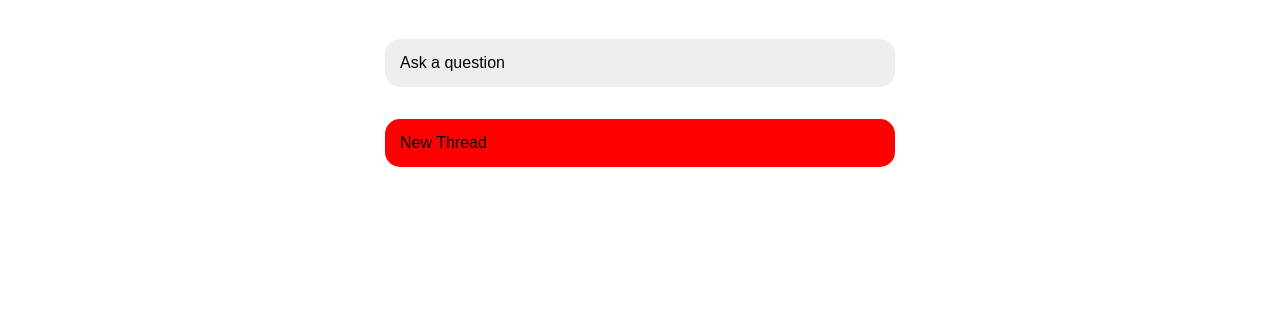
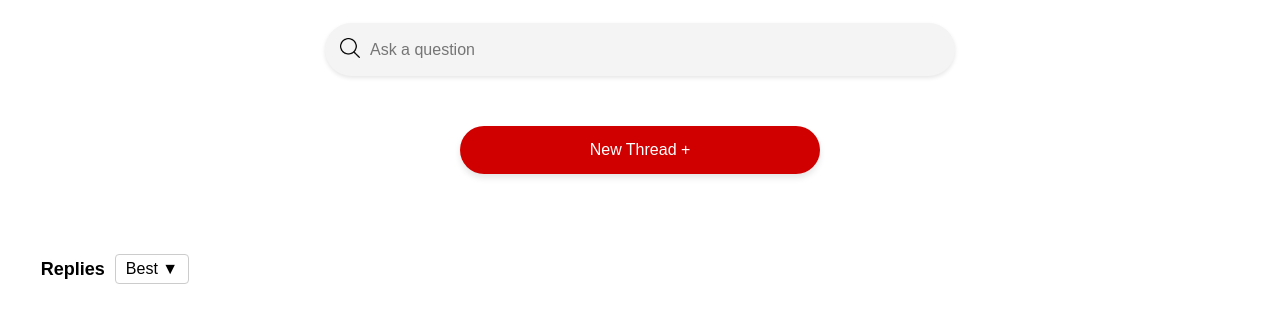
Before and after one commit to Zong-Zehao/ZSBC, a plain HTML site: page index.html in a window 1280 px wide. Shown: the part 188-510 px from the top of the page. Drawn offline with Linux system fonts and the light colour scheme.

Commit message:
index FED done

```diff
--- a/index.html
+++ b/index.html
@@ -16,9 +16,36 @@
 
     <article>
         <h1 id="assist">How can we assist you?</h1>
-        <p id="search">Ask a question</p>
-        <p id="thread">New Thread</p>
+        <div class="search-container">
+            <button class="search-btn">
+                <img src="/images/searchIcon.png" alt="search">
+            </button>
+            <input type="text" placeholder="Ask a question" class="search-input">
+        </div>
+        <div class="reply-container">
+            <button class="reply-btn">New Thread +</button>
+        </div>
+
+        <div class="replies-container">
+            <span class="replies-text">Replies</span>
+            <div class="dropdown">
+                <button class="dropdown-btn" id="dropdownBtn">Best ▼</button>
+                <ul class="dropdown-content" id="dropdownContent">
+                    <li><a href="#" onclick="updateDropdown('Best')">Best</a></li>
+                    <li><a href="#" onclick="updateDropdown('Newest')">Newest</a></li>
+                    <li><a href="#" onclick="updateDropdown('Oldest')">Oldest</a></li>
+                </ul>
+            </div>
+        </div>
+
     </article>
+
+    <script>
+        // Function to update the dropdown button text
+        function updateDropdown(selection) {
+            document.getElementById('dropdownBtn').innerHTML = selection + ' ▼';
+        }
+    </script>
 
 
 </body>
--- a/main.css
+++ b/main.css
@@ -28,18 +28,128 @@ article{
     font-size: 2em;
 }
 
-#search{
-    background-color: #EEEEEE;
+
+/* search bar */
+.search-container {
+    display: flex;
+    align-items: center;
+    width: 600px;
     padding: 15px;
-    width: 30em;
-    border-radius: 15px;
-    text-align: left;
+    border-radius: 50px;
+    background-color: #f4f4f4;
+    box-shadow: 0px 2px 4px rgba(0, 0, 0, 0.1);
 }
 
-#thread{
-    background-color: red;
-    padding: 15px;
-    width: 30em;
-    border-radius: 15px;
-    text-align: left;
+.search-input {
+    border: none;
+    background: none;
+    outline: none;
+    flex-grow: 1;
+    font-size: 16px;
+    padding-left: 10px;
 }
+
+.search-btn {
+    background: none;
+    border: none;
+    padding: 0;
+    cursor: pointer;
+}
+
+.search-btn img {
+    width: 20px;
+    height: 20px;
+}
+
+/*reply button*/
+.reply-container {
+    display: flex;
+    justify-content: center;
+    margin: 50px;
+}
+
+.reply-btn {
+    background-color: #d00000; /* Red background */
+    color: white; /* White text */
+    padding: 15px 130px; /* Padding inside the button */
+    border: none; /* Remove default borders */
+    border-radius: 50px; /* Make the button rounded */
+    font-size: 16px; /* Text size */
+    cursor: pointer; /* Pointer cursor on hover */
+    box-shadow: 0 4px 6px rgba(0, 0, 0, 0.1); /* Light shadow */
+    transition: background-color 0.3s ease; /* Smooth hover effect */
+}
+
+.reply-btn:hover {
+    background-color: #b00000; /* Darker red on hover */
+}
+
+.reply-btn:active {
+    background-color: #a00000; /* Even darker red on click */
+}
+
+/* reply thread filter start */
+.replies-container {
+    display: flex;
+    align-items: center;
+    padding: 10px;
+    margin: 20px 0 20px -1050px;
+}
+
+.replies-text {
+    font-size: 18px;
+    font-weight: bold;
+    margin-right: 10px;
+}
+
+/* Dropdown button */
+.dropdown {
+    position: relative;
+}
+
+.dropdown-btn {
+    background-color: #FFFFFF;
+    border: 1px solid #CCCCCC;
+    border-radius: 4px;
+    padding: 5px 10px;
+    font-size: 16px;
+    cursor: pointer;
+    outline: none;
+}
+
+.dropdown-btn:hover {
+    background-color: #F0F0F0;
+}
+
+/* Dropdown content */
+.dropdown-content {
+    display: none;
+    position: absolute;
+    background-color: #FFFFFF;
+    box-shadow: 0px 8px 16px rgba(0, 0, 0, 0.1);
+    list-style: none;
+    padding: 0;
+    margin: 0;
+    width: 100px;
+    z-index: 1;
+}
+
+.dropdown-content li {
+    text-align: center;
+}
+
+.dropdown-content li a {
+    text-decoration: none;
+    color: black;
+    display: block;
+    padding: 8px 10px;
+}
+
+.dropdown-content li a:hover {
+    background-color: #F0F0F0;
+}
+
+/* Show the dropdown content on hover */
+.dropdown:hover .dropdown-content {
+    display: block;
+}
```
Also changed, not shown: viewThread.html (+0 -2 lines).
